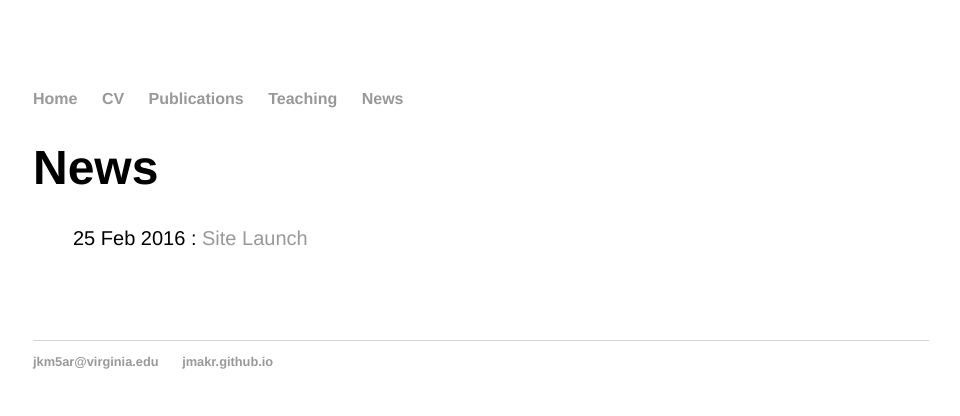
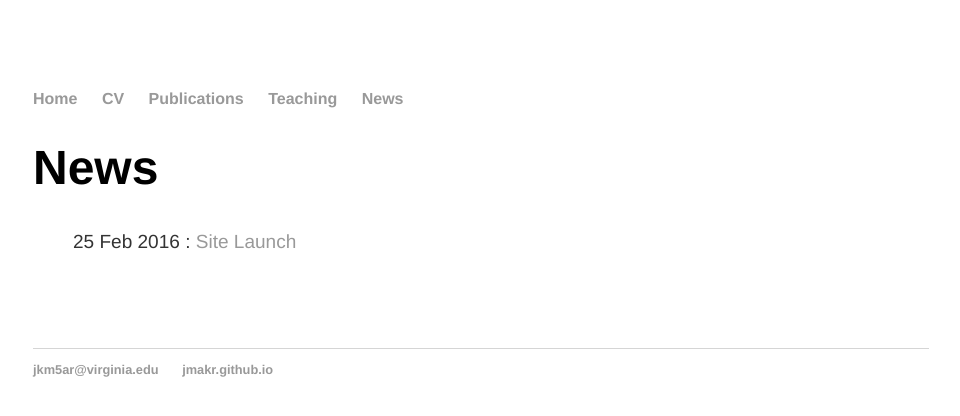
Before and after one commit to jmakr/jmakr.github.io, a Jekyll site: the page built from news/index.html, in a window 1280 px wide. Shown: the top 416 px of the page, without its empty margins (159-1119 px from the left). Built offline with Jekyll 4.4.1, drawn with Linux system fonts in a browser that asks for light colours.

Commit message:
Update main.css

```diff
--- a/css/main.css
+++ b/css/main.css
@@ -36,7 +36,10 @@ footer {
 }
 
 ul.posts {
-    font-size: 1.25em;
+    font-family:"Helvetica Neue", Helvetica, Arial, sans-serif;
+    font-size: 1.19em;
+    line-height: 1.6em;
+    color: #333;
 
 }
 
```
